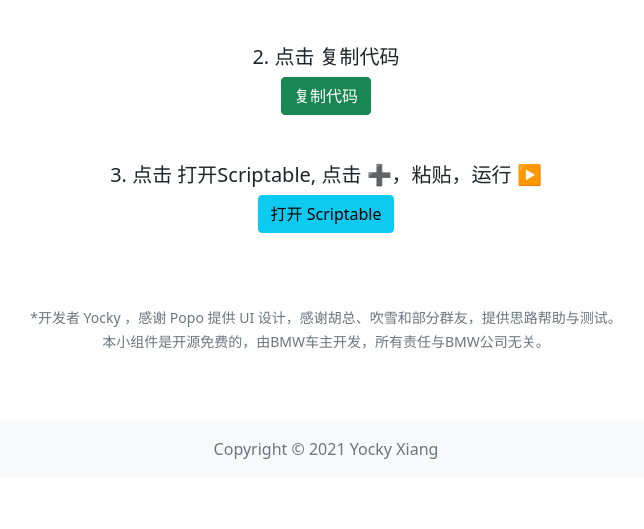
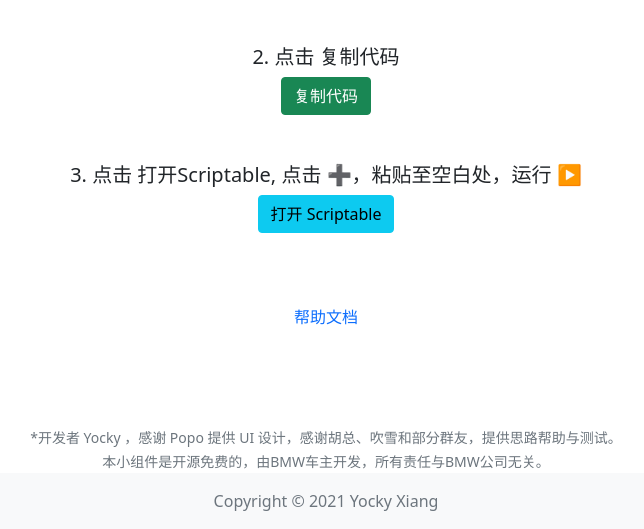
Before and after one commit to opp100/bmw-scriptable-widgets, a website: page Publish/index.html in a window 1280 px wide. Shown: the part 323-852 px from the top of the page, without its empty margins (314-958 px from the left). Before the commit the page ends 800 px from the top, so only its background shows below. Drawn offline with nearby package versions, Linux system fonts and the light colour scheme.

Commit message:
Chore: updated landing page

```diff
--- a/Publish/index.html
+++ b/Publish/index.html
@@ -60,11 +60,18 @@
                 <br />
                 <br />
                 <div>
-                    <h5>3. 点击 打开Scriptable, 点击 ➕，粘贴，运行 ▶️</h5>
+                    <h5>3. 点击 打开Scriptable, 点击 ➕，粘贴至空白处，运行 ▶️</h5>
                     <a id="open" type="button" class="btn btn-info" href="scriptable:///add?scriptName=BMW_LINKER安装器"
                         >打开 Scriptable</a
                     >
                 </div>
+                <br />
+                <br />
+                <br />
+                <div>
+                    <a href="https://docs.qq.com/doc/DT2RNTml4d1hmSmlh" target="_blank">帮助文档</a>
+                </div>
+                <br />
                 <br />
                 <br />
                 <br />
```
